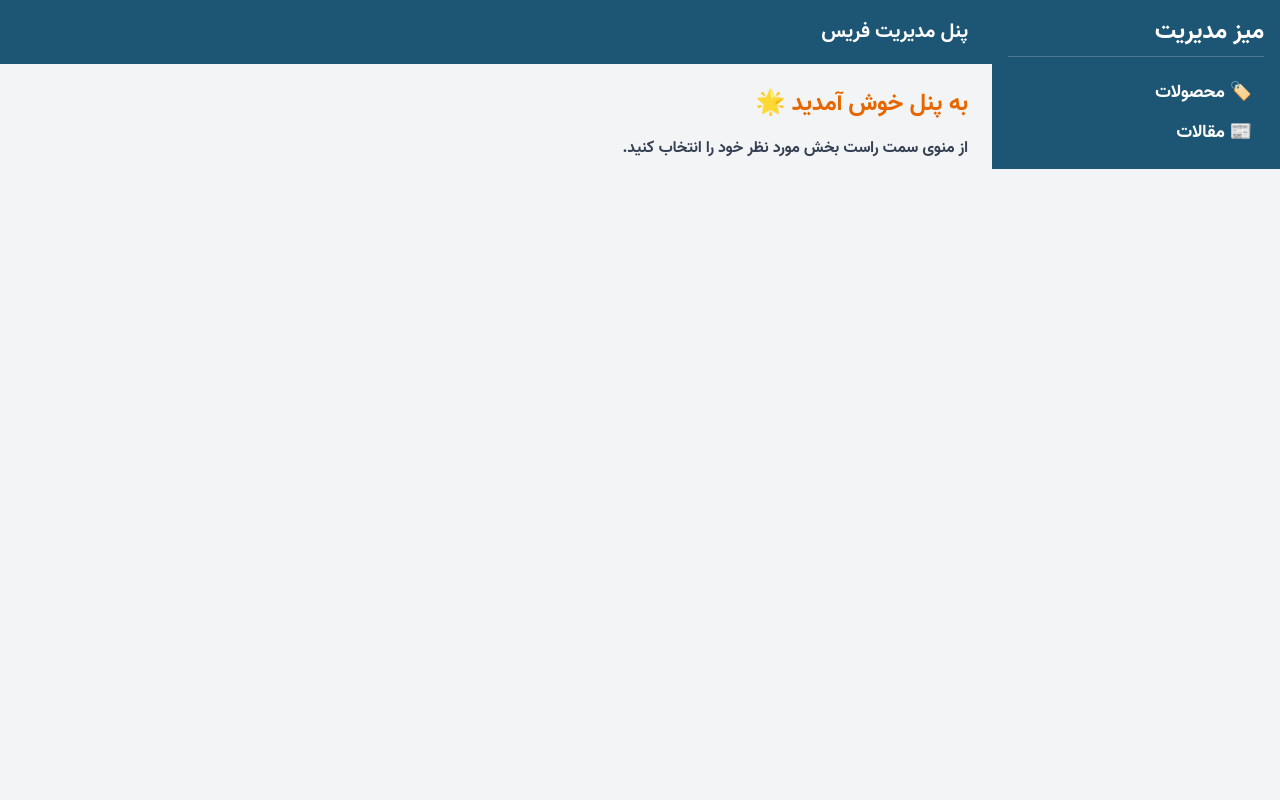
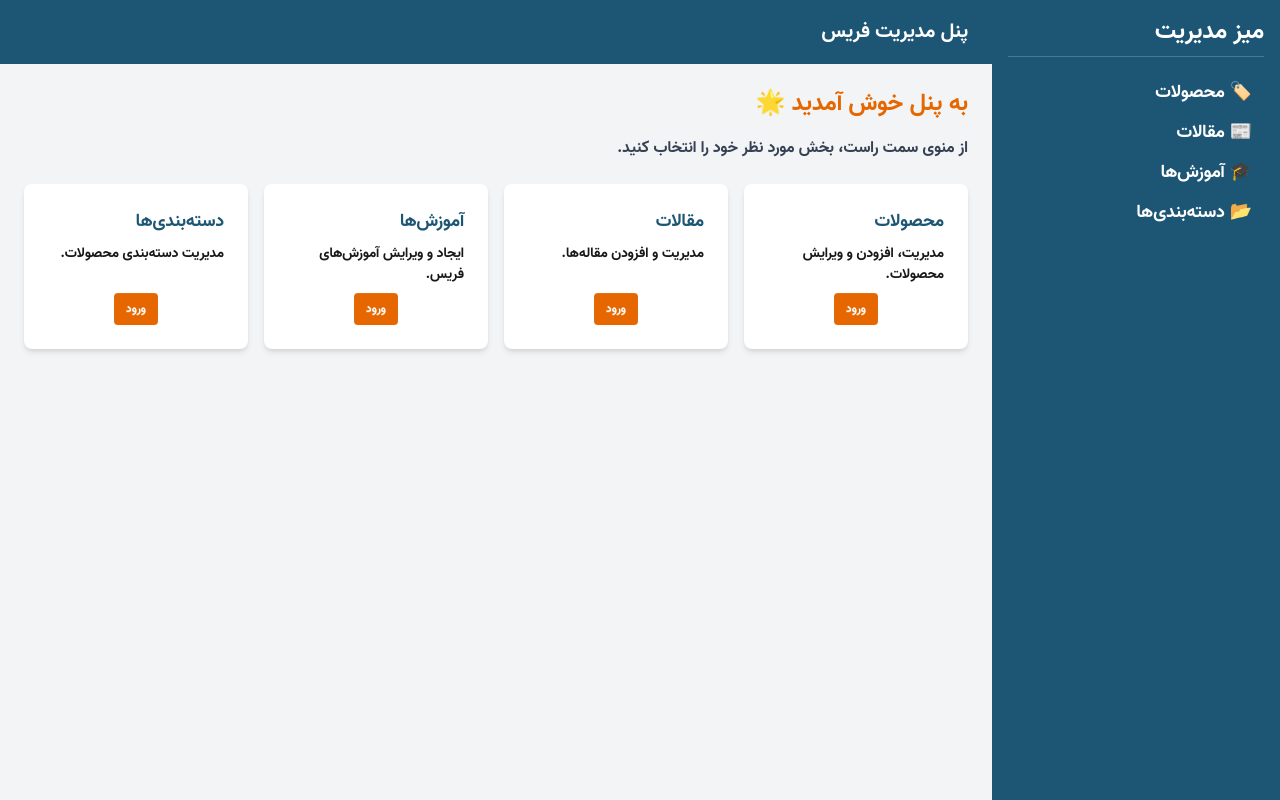
Before and after one commit to monerapersian/farris, a Django app: page /dashboard/ in a window 1280 px wide. Run offline with Django 5.2, Linux system fonts and the light colour scheme; a user stored in the database is signed in; some libraries are stand-ins or nearby versions.

Commit message:
New Panel templates ajax Commit Update 17

```diff
--- a/website/templates/dashboard/dashboard.html
+++ b/website/templates/dashboard/dashboard.html
@@ -33,48 +33,101 @@
       <body class="bg-gray-100">
         <div class="min-h-screen flex">
 
-          <!-- Sidebar -->
-          <div class="drawer lg:drawer-open">
-            <input id="sidebar-drawer" type="checkbox" class="drawer-toggle"/>
+          <!-- Drawer / Sidebar -->
+          <div class="drawer lg:drawer-open w-full">
+            <input id="sidebar-drawer" type="checkbox" class="drawer-toggle" />
             <div class="drawer-content flex flex-col">
 
               <!-- Navbar -->
               <div class="w-full navbar bg-[#1d5675] text-white">
                 <div class="flex-none lg:hidden">
                   <label for="sidebar-drawer" class="btn btn-square btn-ghost">
-                    <svg xmlns="http://www.w3.org/2000/svg" class="w-6 h-6" fill="none" viewBox="0 0 24 24" stroke="currentColor">
-                      <path stroke-linecap="round" stroke-linejoin="round" stroke-width="2" d="M4 6h16M4 12h16M4 18h16"/>
+                    <svg xmlns="http://www.w3.org/2000/svg" fill="none"
+                         viewBox="0 0 24 24" class="inline-block w-6 h-6 stroke-current">
+                      <path stroke-linecap="round" stroke-linejoin="round" stroke-width="2"
+                            d="M4 6h16M4 12h16M4 18h16" />
                     </svg>
                   </label>
                 </div>
                 <div class="flex-1 px-2 mx-2 font-bold text-xl">پنل مدیریت فریس</div>
               </div>
 
-              <!-- Content -->
+              <!-- Dashboard Content -->
               <main id="dashboard-content" class="flex-1 p-6 overflow-y-auto">
                 <div class="text-2xl font-bold text-[#e66700] mb-4">به پنل خوش آمدید 🌟</div>
-                <p class="text-gray-700">از منوی سمت راست بخش مورد نظر خود را انتخاب کنید.</p>
+                <p class="text-gray-700">از منوی سمت راست، بخش مورد نظر خود را انتخاب کنید.</p>
+
+                <!-- Cards -->
+                <div class="grid grid-cols-1 sm:grid-cols-2 lg:grid-cols-4 gap-4 mt-6">
+                  <div class="card bg-base-100 shadow-md">
+                    <div class="card-body text-center">
+                      <h2 class="card-title text-[#1d5675]">محصولات</h2>
+                      <p>مدیریت، افزودن و ویرایش محصولات.</p>
+                      <div class="card-actions justify-center">
+                        <button class="btn btn-sm bg-[#e66700] border-0 hover:bg-[#b25204] text-white" onclick="loadSection('products')">ورود</button>
+                      </div>
+                    </div>
+                  </div>
+
+                  <div class="card bg-base-100 shadow-md">
+                    <div class="card-body text-center">
+                      <h2 class="card-title text-[#1d5675]">مقالات</h2>
+                      <p>مدیریت و افزودن مقاله‌ها.</p>
+                      <div class="card-actions justify-center">
+                        <button class="btn btn-sm bg-[#e66700] border-0 hover:bg-[#b25204] text-white" onclick="loadSection('articles')">ورود</button>
+                      </div>
+                    </div>
+                  </div>
+
+                  <div class="card bg-base-100 shadow-md">
+                    <div class="card-body text-center">
+                      <h2 class="card-title text-[#1d5675]">آموزش‌ها</h2>
+                      <p>ایجاد و ویرایش آموزش‌های فریس.</p>
+                      <div class="card-actions justify-center">
+                        <button class="btn btn-sm bg-[#e66700] border-0 hover:bg-[#b25204] text-white" onclick="loadSection('tutorials')">ورود</button>
+                      </div>
+                    </div>
+                  </div>
+
+                  <div class="card bg-base-100 shadow-md">
+                    <div class="card-body text-center">
+                      <h2 class="card-title text-[#1d5675]">دسته‌بندی‌ها</h2>
+                      <p>مدیریت دسته‌بندی محصولات.</p>
+                      <div class="card-actions justify-center">
+                        <button class="btn btn-sm bg-[#e66700] border-0 hover:bg-[#b25204] text-white" onclick="loadSection('categories')">ورود</button>
+                      </div>
+                    </div>
+                  </div>
+                </div>
+
               </main>
             </div>
 
-            <!-- Sidebar menu -->
-            <div class="drawer-side z-50">
+            <!-- Sidebar -->
+            <div class="drawer-side">
               <label for="sidebar-drawer" class="drawer-overlay"></label>
-              <ul class="menu p-4 w-72 bg-[#1d5675] text-white text-lg">
+              <ul class="menu p-4 w-72 min-h-full bg-[#1d5675] text-white text-lg">
                 <li class="mb-4 text-2xl font-bold text-center border-b border-white/20 pb-2">میز مدیریت</li>
                 <li><button class="hover:bg-white/20 rounded-md" onclick="loadSection('products')">🏷️ محصولات</button></li>
                 <li><button class="hover:bg-white/20 rounded-md" onclick="loadSection('articles')">📰 مقالات</button></li>
+                <li><button class="hover:bg-white/20 rounded-md" onclick="loadSection('tutorials')">🎓 آموزش‌ها</button></li>
+                <li><button class="hover:bg-white/20 rounded-md" onclick="loadSection('categories')">📂 دسته‌بندی‌ها</button></li>
               </ul>
             </div>
           </div>
         </div>
 
         <script>
-          async function loadSection(section, page=1){
-              const res = await fetch(`/dashboard/load/${section}/?page=${page}`);
-              const data = await res.json();
-              document.getElementById("dashboard-content").innerHTML = data.html;
+        async function loadSection(section) {
+          const res = await fetch(`/dashboard/load/${section}/`);
+          const data = await res.json();
+          document.getElementById("dashboard-content").innerHTML = data.html;
+
+          // اگر section محصول باشد، JS محصولات را مقداردهی کن
+          if (section === 'products' && typeof initProductsJS === 'function') {
+            initProductsJS();
           }
+        }
         </script>
         </body>
     </html>
```
